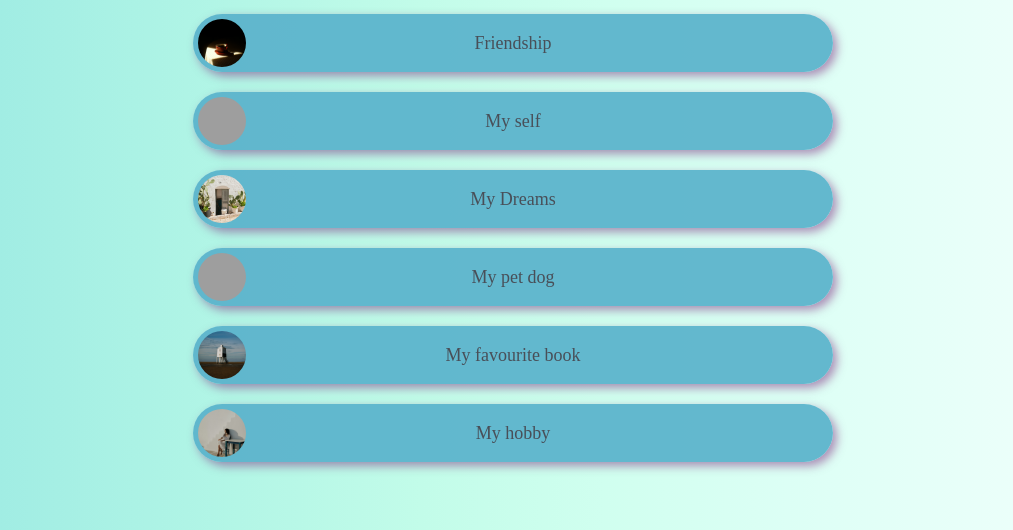
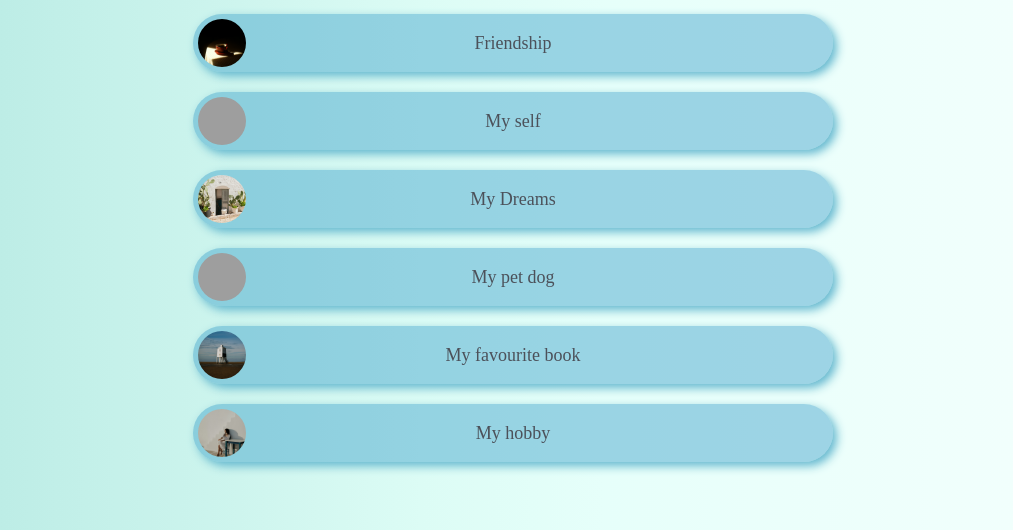
Before and after one commit to zhuoqingli526/link-in-bio, a plain HTML site: page index.html in a window 1280 px wide. Shown: the part 292-822 px from the top of the page, without its empty margins (127-1140 px from the left). Drawn offline with Linux system fonts and the light colour scheme; grey boxes are pictures that could not be loaded; a web font is replaced by a local one.

Commit message:
revise color

```diff
--- a/index.html
+++ b/index.html
@@ -27,7 +27,7 @@
       min-height: 100%;
       padding-top: 40px;
       padding-bottom: 40px;
-      background: linear-gradient(90deg, #97e8e2, #a5efe4, #b3f6e6, #c2fce9, #d0ffef, #dcfff5, #e8fff9, #f5fffd);
+      background: linear-gradient(90deg, #b3e8e1, #c1efe8, #cef5ee, #dcfcf5, #e6fffa, #ebfffb, #f0fffc, #f5fffd);
       color: rgba(71, 72, 81, 0.94);
       font-family: "Winky Sans"
     }
@@ -76,11 +76,11 @@
     }
 
     .item {
-      background-color: rgba(92, 180, 204, 0.94);
+      background-color: rgba(44, 152, 196, 0.41);
       border-radius: 1000px;
       padding: 5px;
       padding-right: 53px;
-      box-shadow: 4px 4px 10px 0px rgba(122,32,122,0.5);
+      box-shadow: 4px 4px 10px 0px rgba(92, 180, 204, 0.94);
       margin-bottom: 20px;
       display: flex;
       align-items: center;
```
